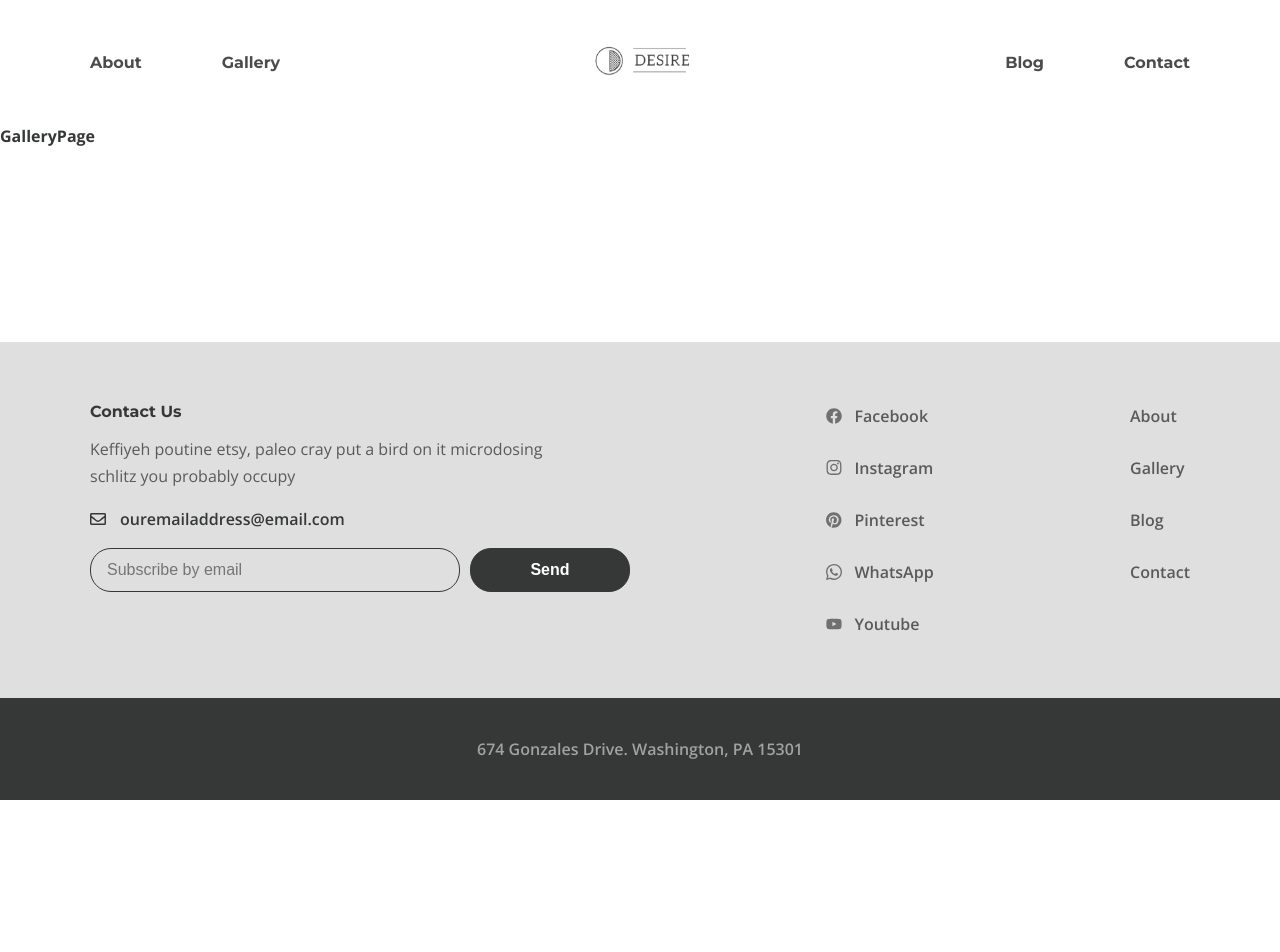
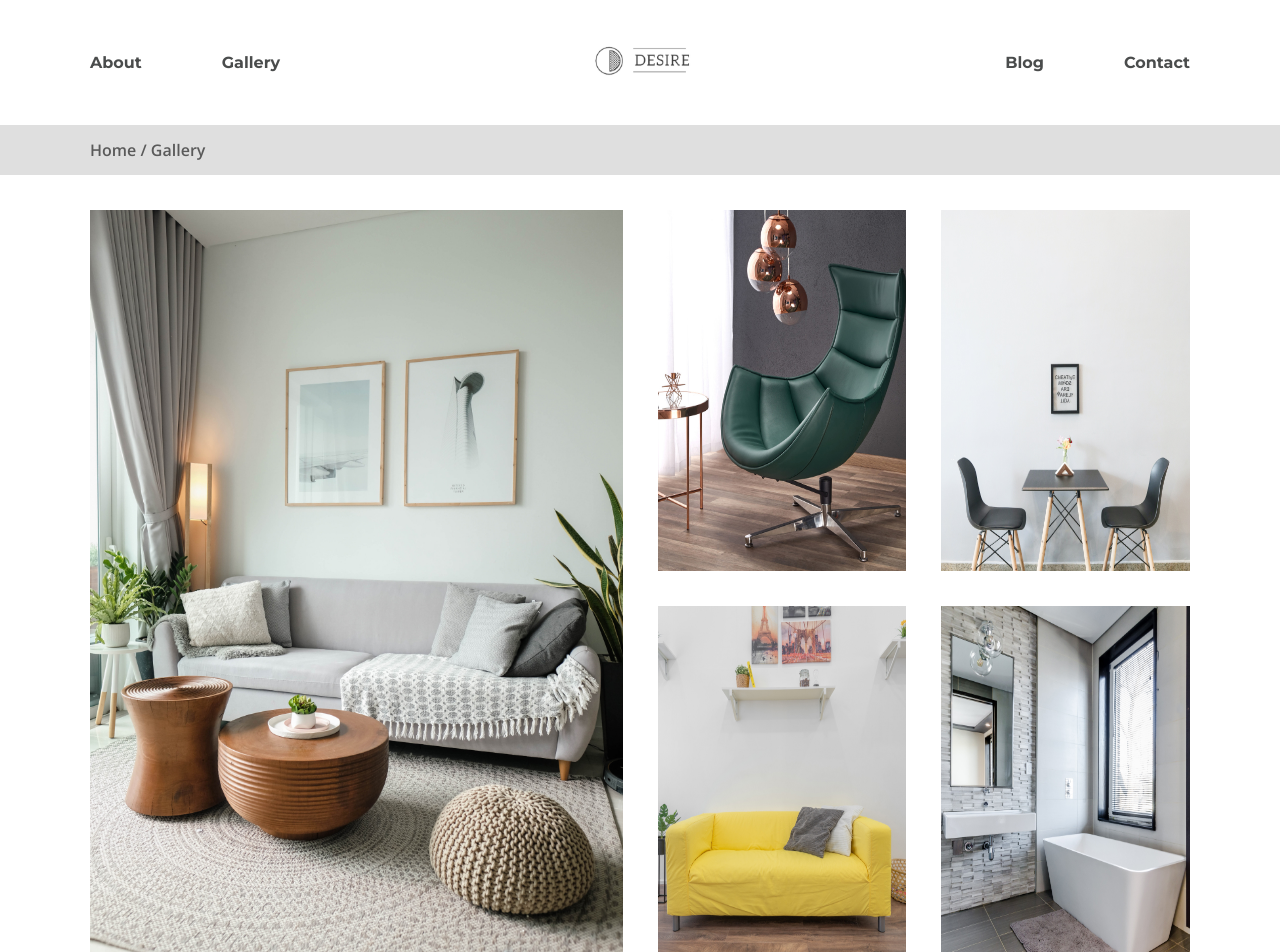
Before and after one commit to AlexanderKhristichenko/desire, a Next.js app: page /gallery in a window 1280 px wide. Shown: the top 952 px of the page. Before the commit the page ends 800 px from the top, so only its background shows below. Built offline with nearby package versions, Linux system fonts and the light colour scheme.

Commit message:
gallery page done

```diff
--- a/src/app/about/page.jsx
+++ b/src/app/about/page.jsx
@@ -13,7 +13,7 @@ export const metadata = {
 export default function AboutPage() {
   return (
     <div className={styles.main}>
-      <Breadcrumbs className={styles.breadcrumbs}>
+      <Breadcrumbs className='breadcrumbs'>
         <Link href="/">Home</Link> / <Link href="/about">About</Link>
       </Breadcrumbs>
       <section className={styles.hero}>
--- a/src/app/gallery/page.jsx
+++ b/src/app/gallery/page.jsx
@@ -1,3 +1,8 @@
+import { Breadcrumbs } from "@/components/UI/Breadcrumbs";
+import styles from "./page.module.scss";
+import Link from "next/link";
+import Image from "next/image";
+
 export const metadata = {
   title: "Desire -  Gallery",
   description: "Furniture collection",
@@ -5,8 +10,105 @@ export const metadata = {
 
 export default function GalleryPage() {
   return (
-    <main>
-      <h1>GalleryPage</h1>
-    </main>
+    <div className={styles.main}>
+      <Breadcrumbs className="breadcrumbs">
+        <Link href="/">Home</Link> / <Link href="/gallery">Gallery</Link>
+      </Breadcrumbs>
+
+      <div className="container">
+        <div className={styles.wrap}>
+          <div className={styles.item1}>
+            <Image
+              src="/gallery/g1.jpg"
+              alt="Gallery Photo"
+              width={812}
+              height={1148}
+              loading="lazy"
+            />
+          </div>
+          <div className={styles.item2}>
+            <Image
+              src="/gallery/g2.jpg"
+              alt="Gallery Photo"
+              width={493}
+              height={559}
+              loading="lazy"
+            />
+          </div>
+          <div className={styles.item3}>
+            <Image
+              src="/gallery/g3.jpg"
+              alt="Gallery Photo"
+              width={493}
+              height={559}
+              loading="lazy"
+            />
+          </div>
+          <div className={styles.item4}>
+            <Image
+              src="/gallery/g4.jpg"
+              alt="Gallery Photo"
+              width={493}
+              height={559}
+              loading="lazy"
+            />
+          </div>
+          <div className={styles.item5}>
+            <Image
+              src="/gallery/g5.jpg"
+              alt="Gallery Photo"
+              width={493}
+              height={559}
+              loading="lazy"
+            />
+          </div>
+          <div className={styles.item6}>
+            <Image
+              src="/gallery/g6.jpg"
+              alt="Gallery Photo"
+              width={812}
+              height={1148}
+              loading="lazy"
+            />
+          </div>
+          <div className={styles.item7}>
+            <Image
+              src="/gallery/g7.jpg"
+              alt="Gallery Photo"
+              width={812}
+              height={1148}
+              loading="lazy"
+            />
+          </div>
+          <div className={styles.item8}>
+            <Image
+              src="/gallery/g8.jpg"
+              alt="Gallery Photo"
+              width={812}
+              height={1148}
+              loading="lazy"
+            />
+          </div>
+          <div className={styles.item9}>
+            <Image
+              src="/gallery/g9.jpg"
+              alt="Gallery Photo"
+              width={812}
+              height={1148}
+              loading="lazy"
+            />
+          </div>
+          <div className={styles.item10}>
+            <Image
+              src="/gallery/g10.jpg"
+              alt="Gallery Photo"
+              width={812}
+              height={1148}
+              loading="lazy"
+            />
+          </div>
+        </div>
+      </div>
+    </div>
   );
 }
--- /dev/null
+++ b/src/app/gallery/page.module.scss
@@ -0,0 +1,53 @@
+.wrap {
+  display: grid;
+  grid-template-columns: repeat(4, 1fr);
+  grid-template-rows: repeat(4, 1fr);
+  grid-column-gap: 35px;
+  grid-row-gap: 35px;
+  margin-top: 35px;
+
+  img {
+    width: 100%;
+    height: 100%;
+  }
+}
+
+.item1 {
+  grid-area: 1 / 1 / 3 / 3;
+}
+
+.item2 {
+  grid-area: 1 / 3 / 2 / 4;
+}
+
+.item3 {
+  grid-area: 1 / 4 / 2 / 5;
+}
+
+.item4 {
+  grid-area: 2 / 3 / 3 / 4;
+}
+
+.item5 {
+  grid-area: 2 / 4 / 3 / 5;
+}
+
+.item6 {
+  grid-area: 3 / 1 / 4 / 2;
+}
+
+.item7 {
+  grid-area: 3 / 2 / 4 / 3;
+}
+
+.item8 {
+  grid-area: 4 / 1 / 5 / 2;
+}
+
+.item9 {
+  grid-area: 4 / 2 / 5 / 3;
+}
+
+.item10 {
+  grid-area: 3 / 3 / 5 / 5;
+}
--- a/src/app/globals.scss
+++ b/src/app/globals.scss
@@ -50,3 +50,15 @@ a {
 .swiper-pagination-bullet-active {
   background-color: #FFEF35 !important;
 }
+
+.breadcrumbs {
+  color: var(--second-color);
+
+  a {
+    transition: .3s;
+
+    &:hover {
+      color: var(--first-color);
+    }
+  }
+}
```
Also changed, not shown: src/app/about/page.module.scss (+0 -12 lines).
